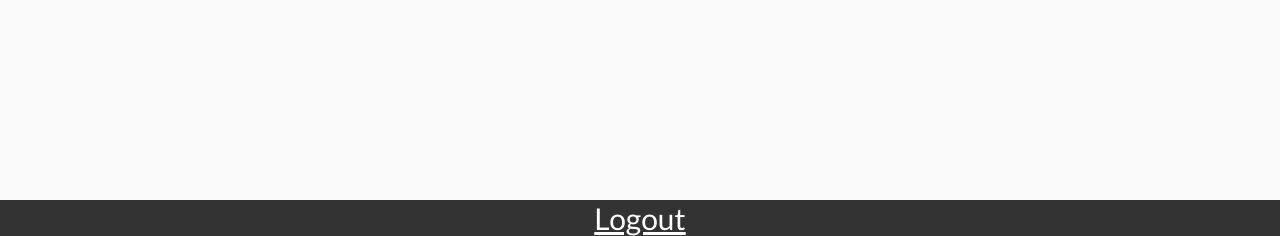
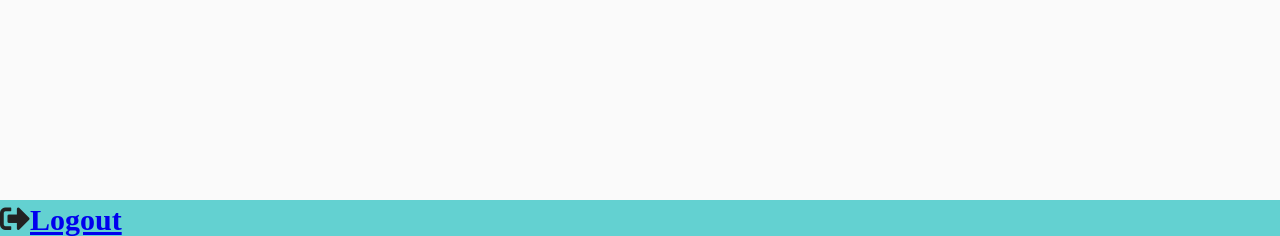
Before and after one commit to jchemile/word-routine, a Django app: page / in a window 1280 px wide. Shown: the part 600-836 px from the top of the page. Run offline with Django 3.2, Linux system fonts and the light colour scheme; data comes from the database, SQL or seed files in the repository; some libraries are stand-ins or nearby versions.

Commit message:
Update Nav

```diff
--- a/entries/static/css/style.css
+++ b/entries/static/css/style.css
@@ -6,7 +6,7 @@
 
   body {
     font-family: 'Lato', sans-serif;
-    background-color: #333;
+    background-color: #63d1d1;
     color: #222;
     overflow-x: hidden;
     margin: 0;
@@ -91,7 +91,7 @@
     padding-left: 30px;
   }
 
-  /* nav ul li {
+  nav ul li {
     text-transform: uppercase;
     color: #fff;
     margin: 40px 0;
@@ -112,7 +112,7 @@
   nav ul li + li + li {
     margin-left: 30px;
     transform: translateX(-200%);
-  } */
+  }
 
   .content {
     max-width: 1000px;
@@ -138,10 +138,6 @@
   }
 
   footer {
-    text-align:center;
+    text-align:left;
     font-size: 30px;
   }
-
-  footer a {
-    color: white;
-  }
--- a/entries/templates/entries/base.html
+++ b/entries/templates/entries/base.html
@@ -10,7 +10,6 @@
     <meta name="viewport" content="width=device-width, initial-scale=1.0">
     <link rel="stylesheet" href="https://cdnjs.cloudflare.com/ajax/libs/font-awesome/5.14.0/css/all.min.css" integrity="sha512-1PKOgIY59xJ8Co8+NE6FZ+LOAZKjy+KY8iq0G4B3CyeY6wYHN3yt9PW0XpSriVlkMXe40PTKnXrLnZ9+fkDaog==" crossorigin="anonymous" />
     <link rel="stylesheet" href="{% static 'css/style.css' %}" >
-    <script src="{%  static 'scripts/script.js' %}"></script>
     <title>Daily Word Routine</title>
 </head>
 <body>
@@ -21,9 +20,7 @@
 {% if messages %}
     <ul class="messages">
     {% for message in messages %}
-        <li class="message">
-            {{ message }}
-        </li>
+        <li class="message">{{ message }}</li>
     {% endfor %}
     </ul>
 {% endif %}
@@ -31,10 +28,10 @@
 {% block content %}{% endblock %}
 </div>
 
+</body>
 <footer>
-    <a href="{% url 'admin:logout' %}" >Logout</a>
+    <i class="fas fa-sign-out-alt"><a href="{% url 'admin:logout' %}" >Logout</a></i>
 </footer>
 
-</body>
-
+    <script src="{%  static 'scripts/script.js' %}"></script>
 </html>
```
Also changed, not shown: entries/templates/entries/entry_detail.html (+11 -1 lines).
